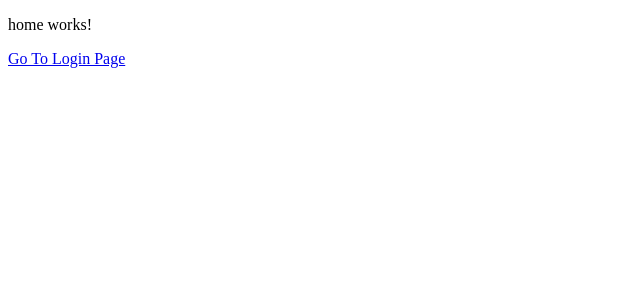
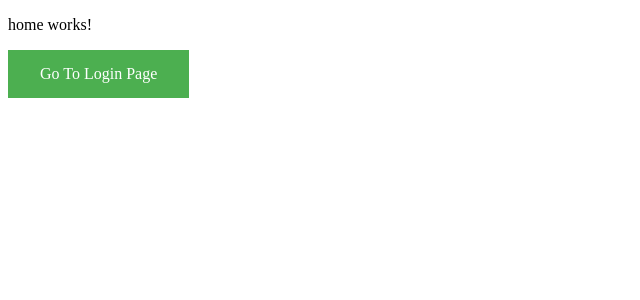
Before and after one commit to shdhumale/AJS6_Tutorial_Project, an Angular app in the folder my-app/: page / in a window 1280 px wide. Shown: the top 300 px of the page, without its empty margins (0-640 px from the left). Built offline with nearby package versions, Linux system fonts and the light colour scheme.

Commit message:
Added CSS for button

```diff
--- a/my-app/src/app/home/home.component.css
+++ b/my-app/src/app/home/home.component.css
@@ -0,0 +1,11 @@
+a.button
+ {
+    background-color: #4CAF50; /* Green */
+    border: none;
+    color: white;
+    padding: 15px 32px;
+    text-align: center;
+    text-decoration: none;
+    display: inline-block;
+    font-size: 16px;
+}
--- a/my-app/src/app/home/home.component.html
+++ b/my-app/src/app/home/home.component.html
@@ -1,5 +1,5 @@
 <p>
   home works!
 </p>
-<a [routerLink]="[ '/login' ]">Go To Login Page</a>
+<a [routerLink]="[ '/login' ]" class="button">Go To Login Page</a>
 <br/>
--- a/my-app/src/app/login/login.component.css
+++ b/my-app/src/app/login/login.component.css
@@ -0,0 +1,23 @@
+a.button
+ {
+    background-color: #4CAF50; /* Green */
+    border: none;
+    color: white;
+    padding: 15px 32px;
+    text-align: center;
+    text-decoration: none;
+    display: inline-block;
+    font-size: 16px;
+}
+
+input.button
+ {
+    background-color: #4CAF50; /* Green */
+    border: none;
+    color: white;
+    padding: 15px 32px;
+    text-align: center;
+    text-decoration: none;
+    display: inline-block;
+    font-size: 16px;
+}
--- a/my-app/src/app/login/login.component.html
+++ b/my-app/src/app/login/login.component.html
@@ -6,9 +6,9 @@
 
   <input type="text" name="UserName" id="UserName" placeholder="UserName" [(ngModel)]="UserName"/>
   <input type="text" name="Password" id="Password" placeholder="Password" [(ngModel)]="Password"/>
-  <input type="submit" value="Form Submit">
+  <input type="submit" value="Form Submit" class="button">
   <!-- <button (click)="getUserData(UserName,Password)">Submit</button> -->
   </form>
   <p *ngIf="show">
-      <a [routerLink]="[ '/admin' ]" >Go To admin Page</a>
+      <a [routerLink]="[ '/admin' ]" class="button">Go To admin Page</a>
     </p>
```
